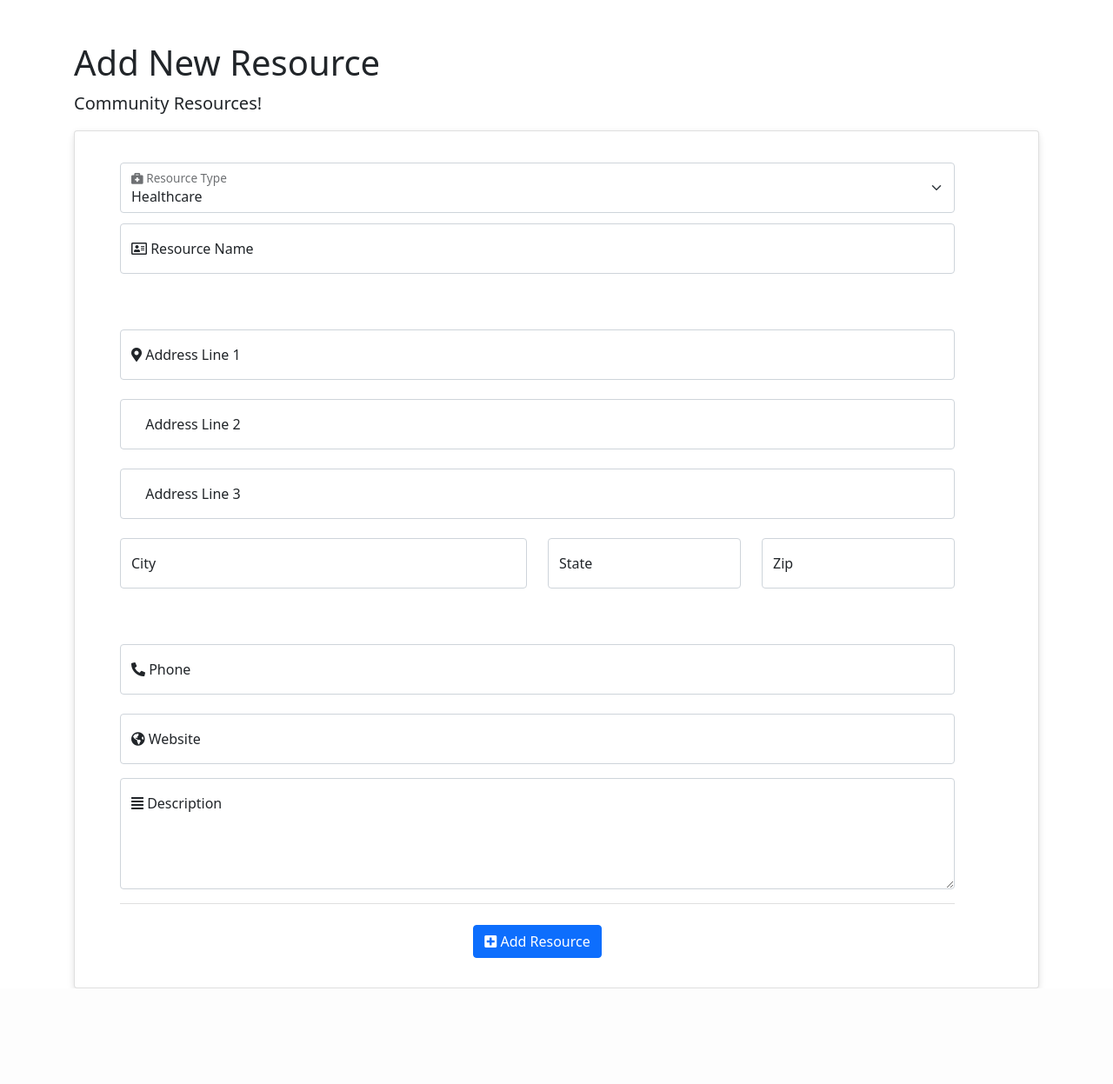
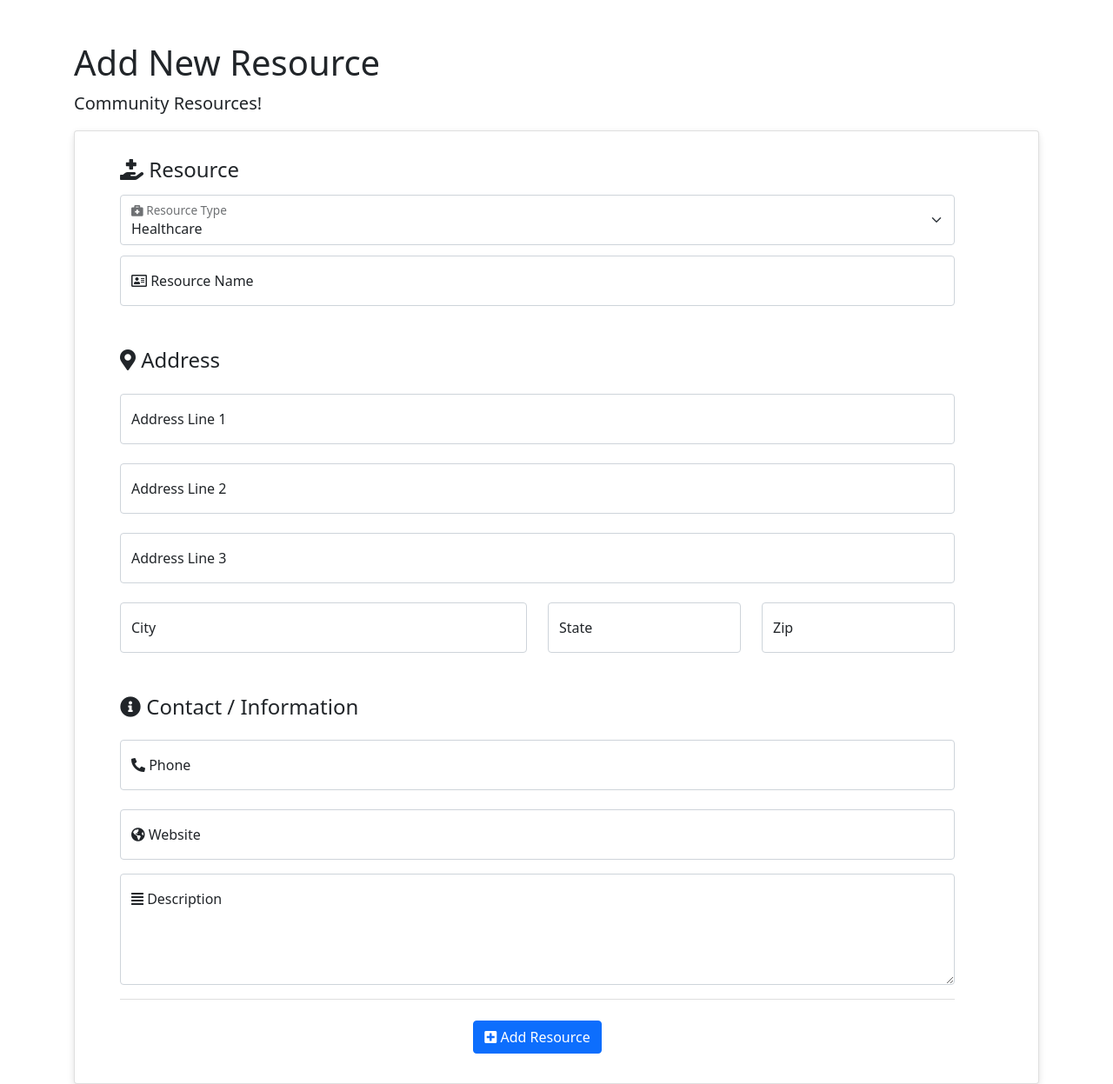
Before and after one commit to quincyp/project_community, a Django app: page /resources/new in a window 1280 px wide. Shown: the part 60-1307 px from the top of the page at 87% size. Before the commit the page ends 1197 px from the top, so only its background shows below. Run offline with Django 3.2, Linux system fonts and the light colour scheme; some libraries are stand-ins or nearby versions.

Commit message:
Added form section headings and icons

```diff
--- a/main_app/templates/resources/new.html
+++ b/main_app/templates/resources/new.html
@@ -10,6 +10,7 @@
     <div class="card-body">
         <form action="/resources/" method="POST" class="needs-validation" novalidate>
             {% csrf_token %}
+            <h4><i class="fas fa-hand-holding-medical"></i> Resource</h4>
             <div class="row">
                 <div class="col">
                     <div class="form-floating">
@@ -39,11 +40,12 @@
                 </div>
             </div>
 
+            <h4><i class="fas fa-map-marker-alt"></i> Address</h4>
             <div class="row">
                 <div class="col">
                     <div class="form-floating my-3">
                         <input type="text" class="form-control" id="floatingInput" name="address1" maxlength="120" id="id_address1" placeholder="Address Line 1">
-                        <label for="floatingInput"><i class="fas fa-map-marker-alt"></i> Address Line 1</label>
+                        <label for="floatingInput">Address Line 1</label>
                     </div>
                 </div>
             </div>
@@ -52,7 +54,7 @@
                 <div class="col">
                     <div class="form-floating mb-3">
                         <input type="text" class="form-control" id="floatingInput" name="address2" maxlength="120" id="id_address2" placeholder="Address Line 2">
-                        <label for="floatingInput"><i class="fas fa-map-marker-alt fa-hidden"></i> Address Line 2</label>
+                        <label for="floatingInput">Address Line 2</label>
                     </div>
                 </div>
             </div>
@@ -61,7 +63,7 @@
                 <div class="col">
                     <div class="form-floating mb-3">
                         <input type="text" class="form-control" id="floatingInput" name="address3" maxlength="120" id="id_address3" placeholder="Address Line 3">
-                        <label for="floatingInput"><i class="fas fa-map-marker-alt fa-hidden"></i> Address Line 3</label>
+                        <label for="floatingInput">Address Line 3</label>
                     </div>
                 </div>
             </div>
@@ -89,6 +91,7 @@
                 </div>
             </div>
 
+            <h4><i class="fas fa-info-circle"></i> Contact / Information</h4>
             <div class="row">
                 <div class="col">
                     <div class="form-floating my-3">
```
